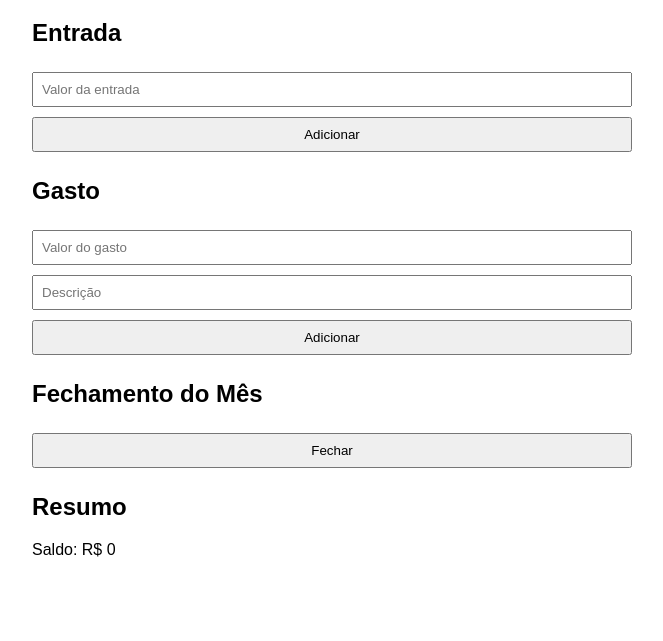
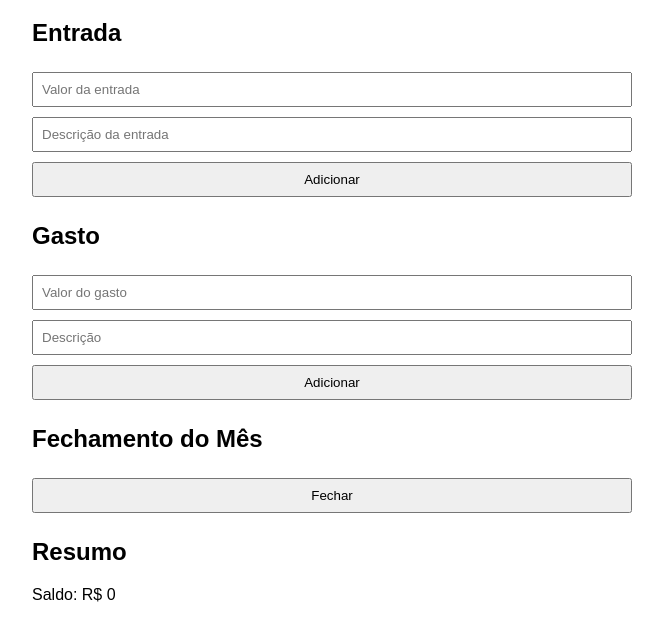
Before and after one commit to vhtrevisan/controlefinanceirosmarthub, a plain HTML site: page index.html in a window 1280 px wide. Shown: the part 71-712 px from the top of the page, without its empty margins (308-971 px from the left). Drawn offline with Linux system fonts and the light colour scheme; no server answers.

Commit message:
Update index.html

```diff
--- a/index.html
+++ b/index.html
@@ -14,6 +14,7 @@
   <div class="section">
     <h2>Entrada</h2>
     <input type="number" id="entrada" placeholder="Valor da entrada">
+    <input type="text" id="entrada-descricao" placeholder="Descrição da entrada">
     <button onclick="adicionarEntrada()">Adicionar</button>
   </div>
 
```
